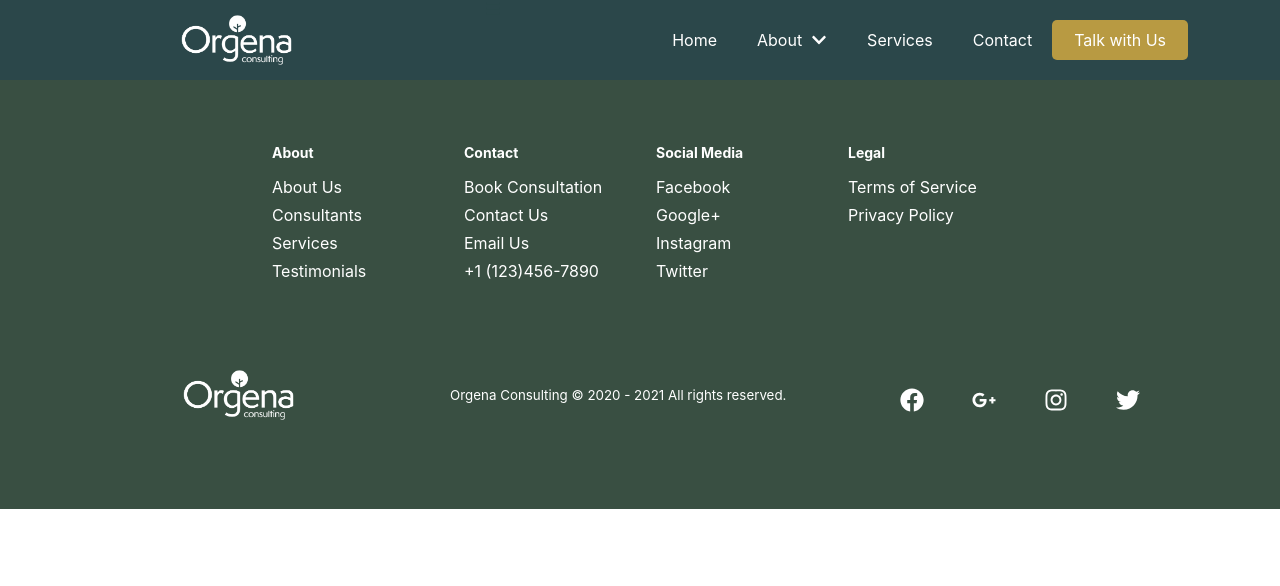
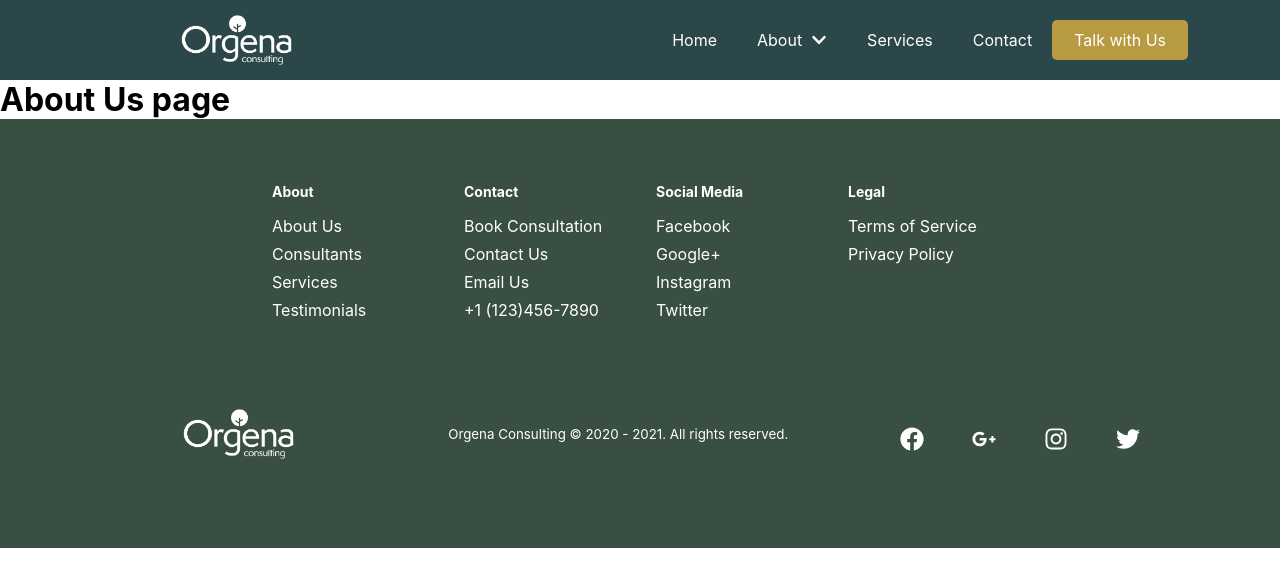
Before and after one commit to JonayahJ/orgena, a React (Create React App) app: page /about-us in a window 1280 px wide. Shown: the top 586 px of the page. Built offline with nearby package versions, Linux system fonts and the light colour scheme.

Commit message:
added new pages

```diff
--- a/src/App.js
+++ b/src/App.js
@@ -8,6 +8,11 @@ import Sidebar from "./components/Sidebar";
 import Footer from "./components/Footer";
 import ContactPage from "./pages/contact";
 import TestimonialsPage from "./pages/testimonials";
+import ServicesPage from "./pages/services";
+import ConsultantsPage from "./pages/consultants";
+import AboutUsPage from "./pages/about";
+import TermsPage from "./pages/terms";
+import PrivacyPage from "./pages/privacy";
 
 function App() {
   const [isOpen, setIsOpen] = useState(false)
@@ -22,8 +27,13 @@ function App() {
       <Navbar toggle={toggle} />
       <Switch>
         <Route path="/"  component={Home} exact />
+        <Route path="/about-us"  component={AboutUsPage} exact />
+        <Route path="/consultants"  component={ConsultantsPage} exact />
+        <Route path="/contact"  component={ContactPage} exact />
+        <Route path="/privacy"  component={PrivacyPage} exact />
         <Route path="/schedule"  component={SchedulePage} exact />
-        <Route path="/contact"  component={ContactPage} exact />
+        <Route path="/services"  component={ServicesPage} exact />
+        <Route path="/terms"  component={TermsPage} exact />
         <Route path="/testimonials"  component={TestimonialsPage} exact />
       </Switch>
       <Footer />
--- a/src/components/Footer/index.js
+++ b/src/components/Footer/index.js
@@ -68,7 +68,7 @@ const Footer = () => {
                             <img src="logo_white.png" height="100px" width="auto" alt="Orgena Consulting logo" />
                         </SocialLogo>
                         <WebsiteRights>
-                            Orgena Consulting © 2020 - {new Date().getFullYear()} All rights reserved.
+                            Orgena Consulting © 2020 - {new Date().getFullYear()}.  All rights reserved.
                         </WebsiteRights>
                         <SocialIcons>
                             <SocialIconLink href="/" target="_blank" rel="noopenner noreferrer" aria-label="Facebook">
--- /dev/null
+++ b/src/pages/about.js
@@ -0,0 +1,11 @@
+import React from 'react'
+
+const AboutUsPage = () => {
+    return (
+        <div>
+            <h1>About Us page</h1>
+        </div>
+    )
+}
+
+export default AboutUsPage
--- /dev/null
+++ b/src/pages/consultants.js
@@ -0,0 +1,11 @@
+import React from 'react'
+
+const ConsultantsPage = () => {
+    return (
+        <div>
+            <h1>These are our consultants</h1>
+        </div>
+    )
+}
+
+export default ConsultantsPage
--- /dev/null
+++ b/src/pages/privacy.js
@@ -0,0 +1,11 @@
+import React from 'react'
+
+const PrivacyPage = () => {
+    return (
+        <div>
+            <h1>Privacy Policy</h1>
+        </div>
+    )
+}
+
+export default PrivacyPage
--- /dev/null
+++ b/src/pages/services.js
@@ -0,0 +1,11 @@
+import React from 'react'
+
+const ServicesPage = () => {
+    return (
+        <div>
+            <h1>These are our services</h1>
+        </div>
+    )
+}
+
+export default ServicesPage
--- /dev/null
+++ b/src/pages/terms.js
@@ -0,0 +1,11 @@
+import React from 'react'
+
+const TermsPage = () => {
+    return (
+        <div>
+            <h1>Terms of Service</h1>
+        </div>
+    )
+}
+
+export default TermsPage
```
Also changed, not shown: src/pages/success.js (deleted).
